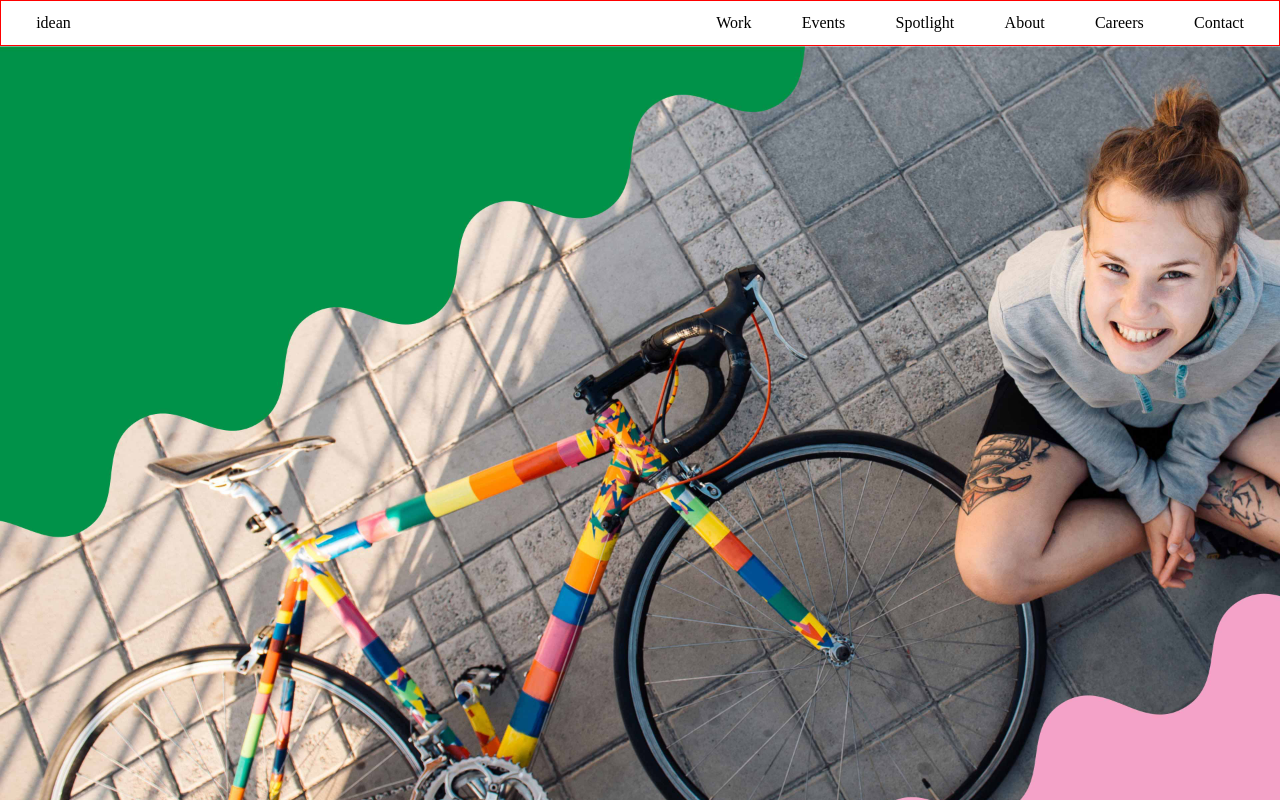
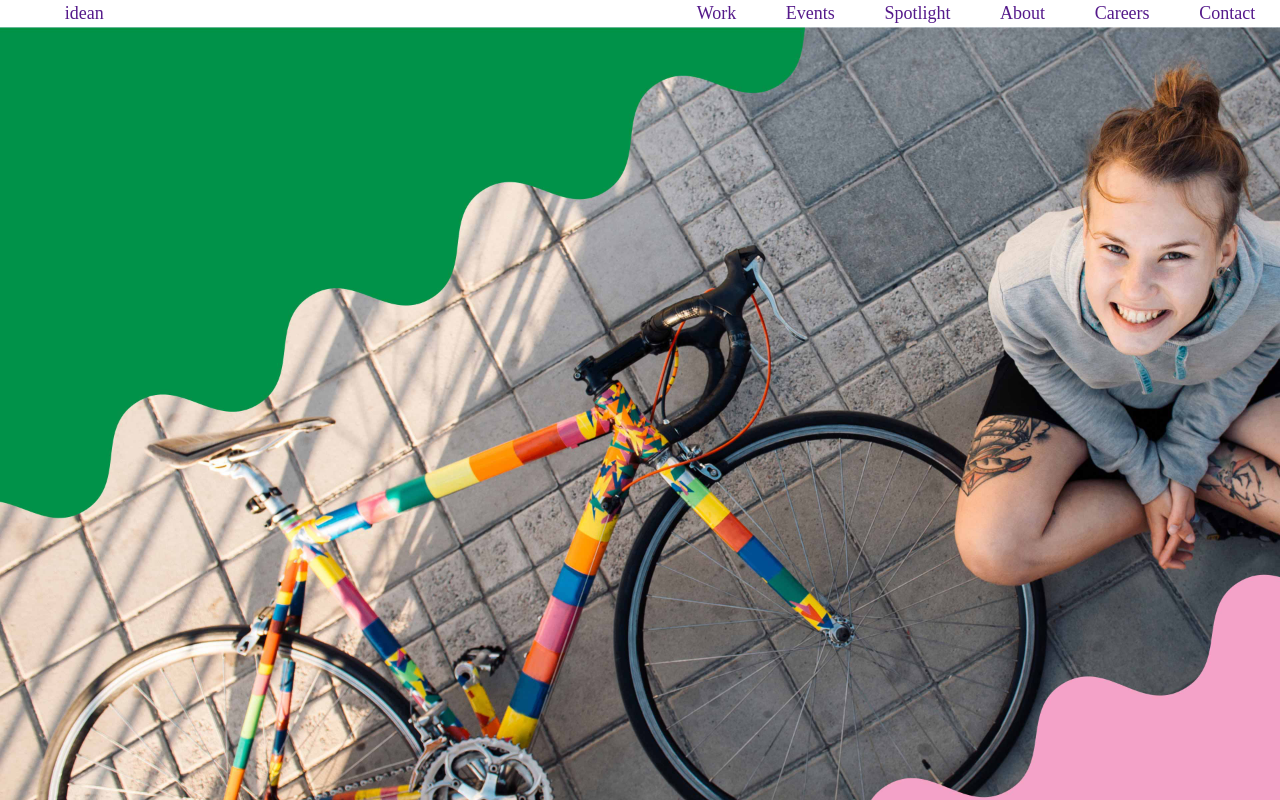
Before and after one commit to Semthan/Idean, a plain HTML site: page idean.html in a window 1280 px wide. Shown: the top 800 px of the page. Drawn offline with Linux system fonts and the light colour scheme.

Commit message:
main nav

```diff
--- a/idean.html
+++ b/idean.html
@@ -12,15 +12,15 @@
 
 <body>
   <header>
-    <nav>
+    <nav class="main_nav">
       <ul>
-        <li class="logo">idean</li>
-        <li>Work</li>
-        <li>Events</li>
-        <li>Spotlight</li>
-        <li>About</li>
-        <li>Careers</li>
-        <li>Contact</li>
+        <li class="logo"><a href="">idean</a></li>
+        <li><a href="">Work</a></li>
+        <li><a href="">Events</a></li>
+        <li><a href="">Spotlight</a></li>
+        <li><a href="">About</a></li>
+        <li><a href="">Careers</a></li>
+        <li><a href="">Contact</a></li>
       </ul>
     </nav>
   </header>
--- a/style.css
+++ b/style.css
@@ -74,17 +74,26 @@ select {
 }
 
 ul {
-	display: flex;
-	padding: 10px;
-	margin: auto;
 	list-style: none;
-	border: 1px solid red;
 }
 
-ul > .logo {
+li {
+	font-size: 1.125rem;
+}
+
+a {
+	text-decoration: none;
+}
+
+.main_nav > ul {
+	display: flex;
+	margin: auto;
+}
+
+.main_nav .logo {
 	margin-right: auto;
 }
 
-ul > li {
+.main_nav li {
 	padding: 0 2%;
 }
```
